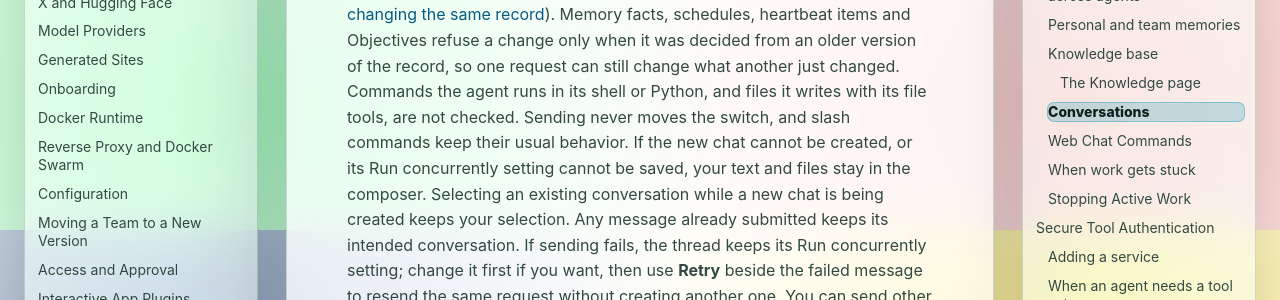
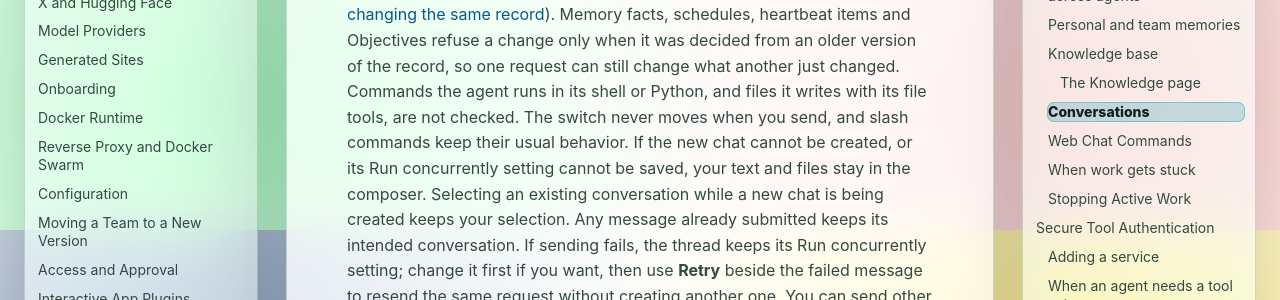
Before and after one commit to enzimo/universal-agents, an MkDocs documentation site: the page built from user_docs_source/features.md, in a window 1280 px wide and 900 px high, scrolled down 8514 px. Shown: the part 256-556 px from the top of the window. Built offline with MkDocs 1.6.1 and Material for MkDocs 9.7.7, drawn with Linux system fonts in a browser that asks for light colours.

```diff
--- a/user_docs_source/features.md
+++ b/user_docs_source/features.md
@@ -331,8 +331,8 @@ operator turned these checks off with `agent.request_conflict_checks`
 Memory facts, schedules, heartbeat items and Objectives refuse a change only
 when it was decided from an older version of the record, so one request can
 still change what another just changed. Commands the agent runs in its shell or
-Python, and files it writes with its file tools, are not checked. Sending
-never moves the switch, and slash commands keep their usual behavior.
+Python, and files it writes with its file tools, are not checked. The switch
+never moves when you send, and slash commands keep their usual behavior.
 If the new chat cannot be created, or its Run concurrently setting cannot be
 saved, your text and files stay in the composer.
 Selecting an existing conversation while a new chat is being created keeps
```
